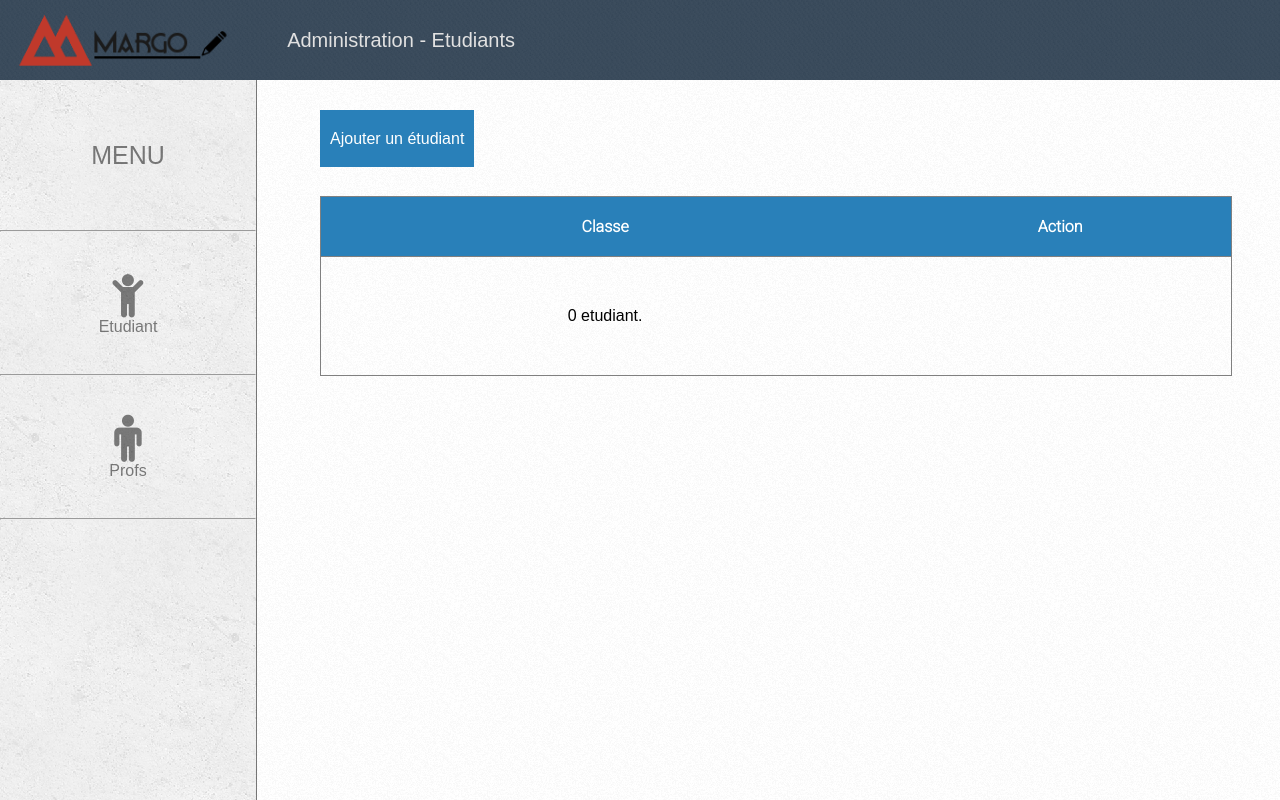
After one commit to wtmaxim/Margo, a PHP site: template app/views/category.html.twig in a window 1280 px wide. The commit adds this page. Run offline with PHP 8.4, Linux system fonts and the light colour scheme; the template is opened without the code that fills it, so the values that code supplies are empty; some libraries are stand-ins or nearby versions.

Commit message:
bugs everywhere

```diff
--- a/app/config/prod.php
+++ b/app/config/prod.php
@@ -13,7 +13,7 @@ $app['twig.options.cache'] = $app['cache.path'] . '/twig';
 $app['db.options'] = array(
     'driver'   => 'pdo_mysql',
     'host'     => 'localhost',
-    'dbname'   => 'margo2',
+    'dbname'   => 'margo',
     'user'     => 'root',
-    'password' => 'mysql',
+    'password' => '',
 );
--- /dev/null
+++ b/app/views/category.html.twig
@@ -0,0 +1,32 @@
+{% extends 'layout.html.twig' %}
+{% set active = 'account' %}
+
+{% block title %}
+    Administration - Etudiants
+{% endblock %}
+
+{% block content %}
+    <a href="{{ path('admin_etudiant_add') }}" class="btn btn-add">{{ 'Ajouter un étudiant' }}</a>
+    <table class="table table-hover">
+        <thead>
+        <tr>
+            <th> {{ 'Classe' }} </th>
+            <th> {{ 'Action' }}</th>
+        </tr>
+        </thead>
+        <tbody>
+        {% for classe in classes %}
+            <tr>
+                <td> {{ classe.categName }} </td>
+                <td>
+                    <a href="{{ path('admin_classe_delete', {'classe': classe.categId}) }}" class="btn btn-table btn-del">Supprimer</a>
+                </td>
+            </tr>
+        {% else %}
+            <tr>
+                <td>{{ '0 etudiant.' }}</td>
+            </tr>
+        {% endfor %}
+        </tbody>
+    </table>
+{% endblock %}
--- a/src/Margo/Repository/EtudiantRepository.php
+++ b/src/Margo/Repository/EtudiantRepository.php
@@ -50,7 +50,7 @@ class EtudiantRepository implements RepositoryInterface
     /**
      * Deletes etudiant.
      *
-     * @param \Margo\Entity\$etudiant $etudiant
+     * @param \Margo\Entity\Student $etudiant
      */
     public function delete($etudiant)
     {
--- a/src/routes.php
+++ b/src/routes.php
@@ -45,7 +45,7 @@ $app->match('/admin/etudiants/{etudiant}/edit', 'Margo\Controller\StudentControl
     ->bind('admin_etudiant_edit');
 $app->match('/admin/etudiants/{etudiant}/delete', 'Margo\Controller\StudentController::deleteAction')
     ->bind('admin_etudiant_delete');
-
+//admin route prof
 $app->get('/admin/teachers', 'Margo\Controller\TeacherController::indexAction')
     ->bind('admin_teachers');
 $app->match('/admin/teacher/add', 'Margo\Controller\AdminProfController::addAction')
@@ -55,6 +55,7 @@ $app->match('/admin/teacher/{teacher}/edit', 'Margo\Controller\AdminProfControll
 $app->match('/admin/teacher/{teacher}/delete', 'Margo\Controller\TeacherController::deleteAction')
     ->bind('admin_teacher_delete');
 
+//admin route utilisateurs
 $app->get('/admin/users', 'Margo\Controller\AdminUserController::indexAction')
     ->bind('admin_users');
 $app->match('/admin/users/add', 'Margo\Controller\AdminUserController::addAction')
```
